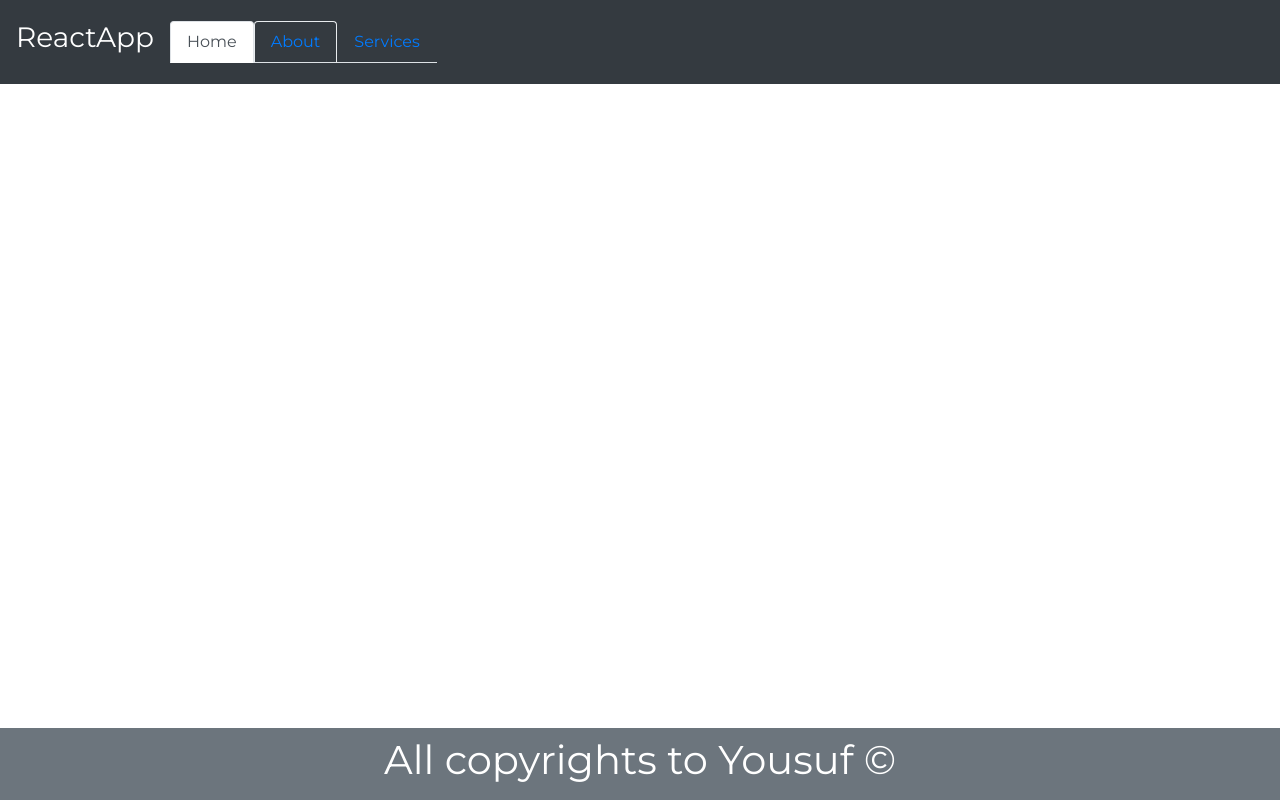
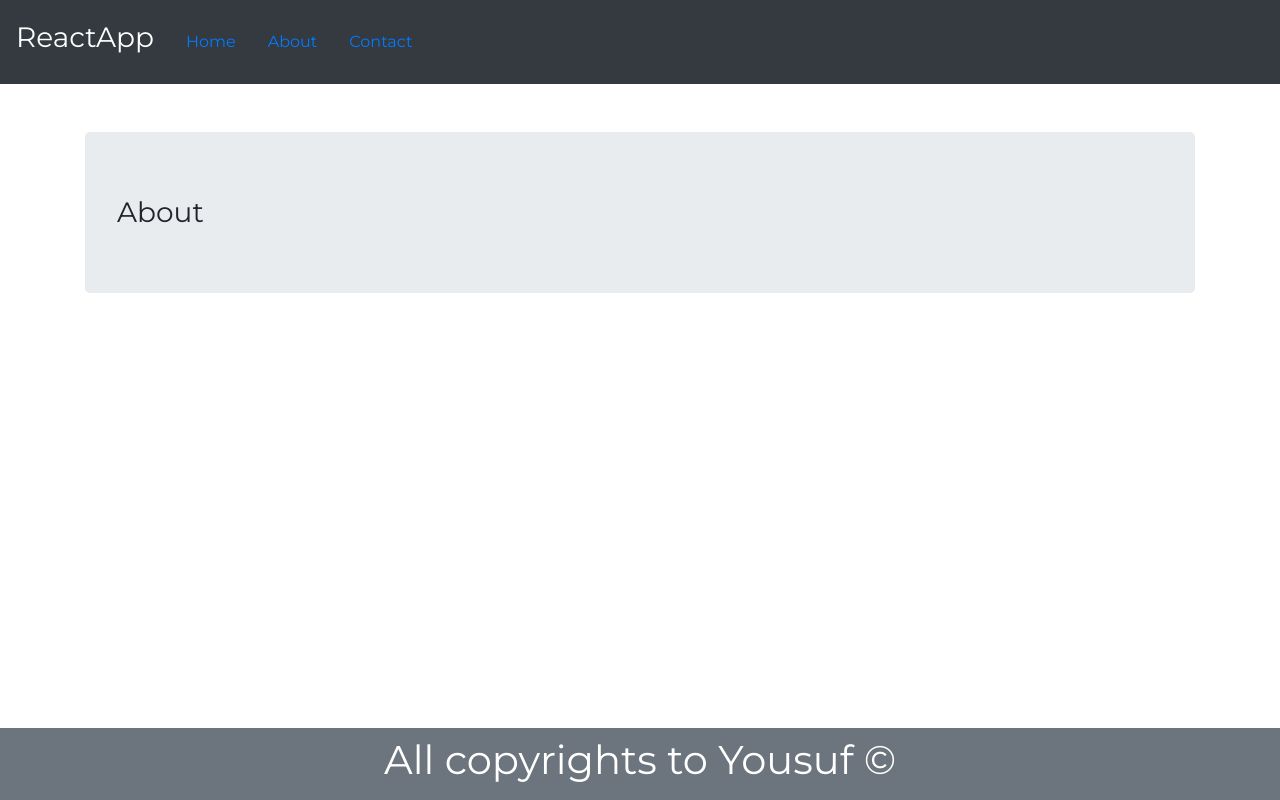
Before and after one commit to YousufQadri/react-practice, a React (Create React App) app: page / in a window 1280 px wide. Both pictures are taken after a click on the link "About". Built offline with nearby package versions, Linux system fonts and the light colour scheme; the HTML template or start-up script is replaced by a standard one.

Commit message:
Multiple View components added in Body

```diff
--- a/src/App.js
+++ b/src/App.js
@@ -5,11 +5,21 @@ import Body from "./components/Body/Body";
 import "./App.css";
 
 class App extends Component {
+  state = {
+    pageVisited: "home"
+  };
+
+  changeState = e => {
+    e.preventDefault();
+    const route = e.target.text.toLowerCase();
+    this.setState({ pageVisited: route });
+  };
+
   render() {
     return (
       <Fragment>
-        <Header />
-        <Body />
+        <Header checkState={this.changeState} />
+        <Body st={this.state.pageVisited} />
         <Footer />
       </Fragment>
     );
--- a/src/components/Body/Body.js
+++ b/src/components/Body/Body.js
@@ -1,13 +1,15 @@
 import React from "react";
-import "./Body.css";
+import Home from "../routes/Home/Home";
+import About from "../routes/About/About";
+import Contact from "../routes/Contact/Contact";
 
-function Body() {
-  return (
-    <div>
-      <div>
-        <p />
-      </div>
-    </div>
+function Body(props) {
+  return props.st === "about" ? (
+    <About />
+  ) : props.st === "contact" ? (
+    <Contact />
+  ) : (
+    <Home />
   );
 }
 
--- a/src/components/Header/Header.js
+++ b/src/components/Header/Header.js
@@ -1,27 +1,27 @@
 import React, { Fragment } from "react";
 import "./Header.css";
 
-function Header() {
+function Header(props) {
   return (
     <Fragment>
       <nav className="navbar navbar-expand-lg navbar-dark bg-dark py-3">
         <div className="navbar-brand">
           <h3>ReactApp</h3>
         </div>
-        <ul className="nav nav-tabs justify-content-end">
+        <ul className="nav justify-content-end">
           <li className="nav-item">
-            <a className="nav-link active" href="#">
+            <a className="nav-link" href="#" onClick={props.checkState}>
               Home
             </a>
           </li>
           <li className="nav-item">
-            <a className="nav-link" href="#">
+            <a className="nav-link" href="#" onClick={props.checkState}>
               About
             </a>
           </li>
           <li className="nav-item">
-            <a className="nav-link" href="#">
-              Services
+            <a className="nav-link" href="#" onClick={props.checkState}>
+              Contact
             </a>
           </li>
         </ul>
--- /dev/null
+++ b/src/components/routes/About/About.js
@@ -0,0 +1,11 @@
+import React from "react";
+
+function About() {
+  return (
+    <div className="container pt-5">
+      <h3 className="jumbotron">About</h3>
+    </div>
+  );
+}
+
+export default About;
--- /dev/null
+++ b/src/components/routes/Contact/Contact.js
@@ -0,0 +1,11 @@
+import React from "react";
+
+function Contact() {
+  return (
+    <div className="container pt-5">
+      <h3 className="jumbotron">Contact Us</h3>
+    </div>
+  );
+}
+
+export default Contact;
--- /dev/null
+++ b/src/components/routes/Home/Home.js
@@ -0,0 +1,11 @@
+import React from "react";
+
+function Home() {
+  return (
+    <div className="container pt-5">
+      <h3 className="jumbotron">Home page</h3>
+    </div>
+  );
+}
+
+export default Home;
```
Also changed, not shown: src/components/Body/Body.css (deleted).
